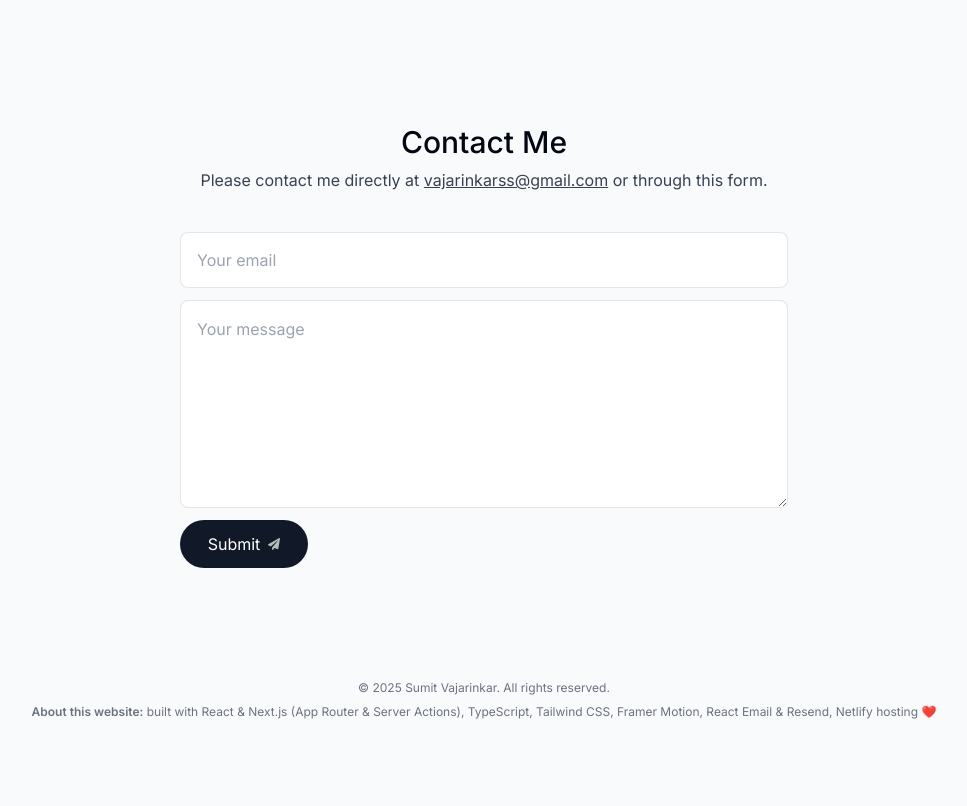
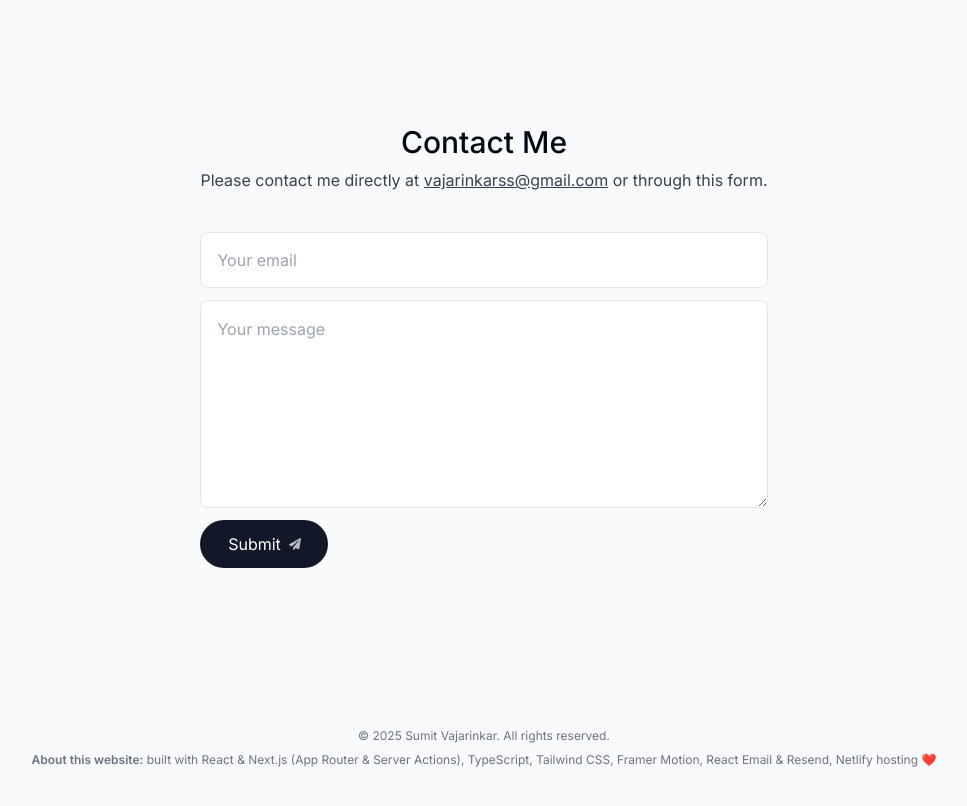
Before and after one commit to sumitvajarinkar/portfolio, a Next.js app: page / in a window 1280 px wide. Shown: the part 4020-4826 px from the top of the page, without its empty margins (156-1123 px from the left). Before the commit the page ends 4780 px from the top, so only its background shows below. Built offline with nearby package versions, Linux system fonts and the light colour scheme; no server answers.

Commit message:
Update className for contact section styling

```diff
--- a/components/contact.tsx
+++ b/components/contact.tsx
@@ -15,7 +15,7 @@ export default function Contact() {
     <motion.section
       id="contact"
       ref={ref}
-      className="mb-20 sm:mb-28 w-[min(100%,38rem)] text-center"
+      className="scroll-mt-28 mb-28 sm:mb-40"
       initial={{
         opacity: 0,
       }}
```
